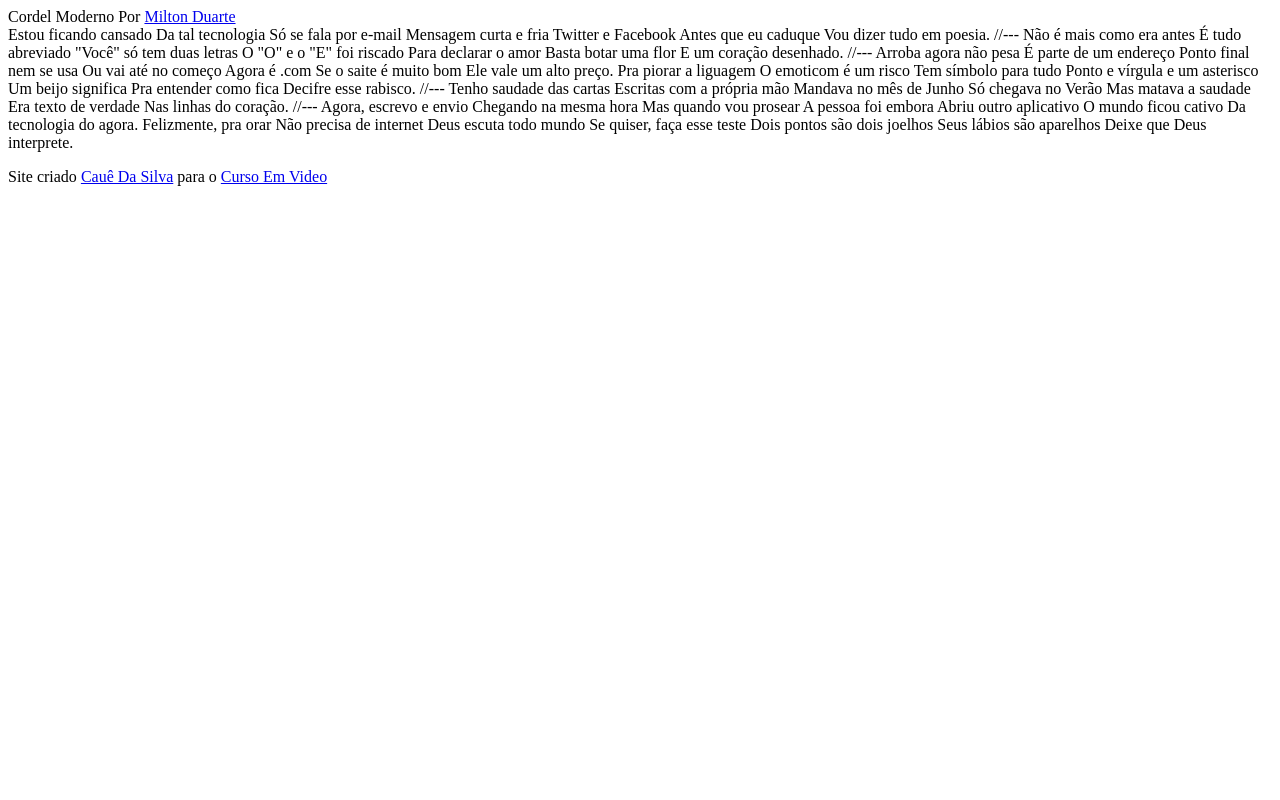
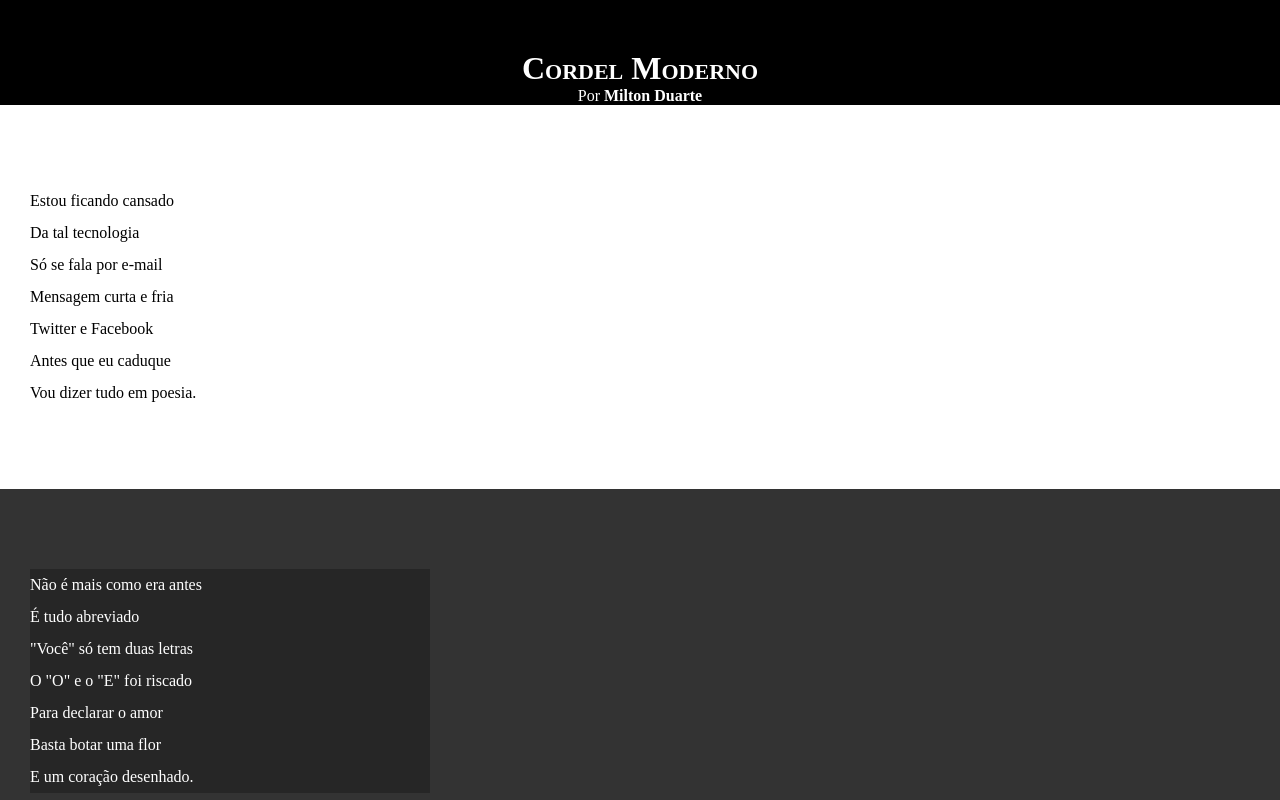
Before and after one commit to caue191106/html-css, a plain HTML site: page desafios/d12/index.html in a window 1280 px wide. Shown: the top 800 px of the page. Drawn offline with Linux system fonts and the light colour scheme.

Commit message:
atualizei o css

```diff
--- a/desafios/d12/index.html
+++ b/desafios/d12/index.html
@@ -5,76 +5,93 @@
     <meta http-equiv="X-UA-Compatible" content="IE=edge">
     <meta name="viewport" content="width=device-width, initial-scale=1.0">
     <title>Cordel Moderno</title>
+    <link rel="stylesheet" href="style.css">
 </head>
 <body>
     <header>
-        Cordel Moderno
+        <h1>Cordel Moderno</h1>
         Por <a href="https://www.recantodasletras.com.br/poesias/3186743" target="_blank">Milton Duarte</a>
     </header>
 
-    Estou ficando cansado
-    Da tal tecnologia
-    Só se fala por e-mail
-    Mensagem curta e fria
-    Twitter e Facebook
-    Antes que eu caduque
-    Vou dizer tudo em poesia.
+    <section class="normal">
+        <p>
+            Estou ficando cansado <br>
+            Da tal tecnologia <br>
+            Só se fala por e-mail <br>
+            Mensagem curta e fria <br>
+            Twitter e Facebook <br>
+            Antes que eu caduque <br>
+            Vou dizer tudo em poesia.
+        </p>
+    </section>
 
-    //---
+    <section class="imagem">
+        <p>
+            Não é mais como era antes <br>
+            É tudo abreviado <br>
+            "Você" só tem duas letras <br>
+            O "O" e o "E" foi riscado <br>
+            Para declarar o amor <br>
+            Basta botar uma flor <br>
+            E um coração desenhado.
+        </p>
+    </section>
 
-    Não é mais como era antes
-    É tudo abreviado
-    "Você" só tem duas letras
-    O "O" e o "E" foi riscado
-    Para declarar o amor
-    Basta botar uma flor
-    E um coração desenhado.
+    <section class="normal">
+        <p>
+            Arroba agora não pesa <br>
+            É parte de um endereço <br>
+            Ponto final nem se usa <br>
+            Ou vai até no começo <br>
+            Agora é .com <br>
+            Se o saite é muito bom <br>
+            Ele vale um alto preço. <br>
+        </p>
 
-    //---
+        <p>
+            Pra piorar a liguagem <br>
+            O emoticom é um risco <br>
+            Tem símbolo para tudo <br>
+            Ponto e vírgula e um asterisco <br>
+            Um beijo significa <br>
+            Pra entender como fica <br>
+            Decifre esse rabisco.
+        </p>
+    </section>
 
-    Arroba agora não pesa
-    É parte de um endereço
-    Ponto final nem se usa
-    Ou vai até no começo
-    Agora é .com
-    Se o saite é muito bom
-    Ele vale um alto preço.
+    <section class="imagem">
+        <p>
+            Tenho saudade das cartas <br>
+            Escritas com a própria mão <br>
+            Mandava no mês de Junho <br>
+            Só chegava no Verão <br>
+            Mas matava a saudade <br>
+            Era texto de verdade <br>
+            Nas linhas do coração.
+        </p>
+    </section>
 
-    Pra piorar a liguagem
-    O emoticom é um risco
-    Tem símbolo para tudo
-    Ponto e vírgula e um asterisco
-    Um beijo significa
-    Pra entender como fica
-    Decifre esse rabisco.
+    <section class="normal">
+        <p>
+            Agora, escrevo e envio <br>
+            Chegando na mesma hora <br>
+            Mas quando vou prosear <br>
+            A pessoa foi embora <br>
+            Abriu outro aplicativo <br>
+            O mundo ficou cativo <br>
+            Da tecnologia do agora.
+        </p>
 
-    //---
-
-    Tenho saudade das cartas
-    Escritas com a própria mão
-    Mandava no mês de Junho
-    Só chegava no Verão
-    Mas matava a saudade
-    Era texto de verdade
-    Nas linhas do coração.
-
-    //---
-
-    Agora, escrevo e envio
-    Chegando na mesma hora
-    Mas quando vou prosear
-    A pessoa foi embora
-    Abriu outro aplicativo
-    O mundo ficou cativo
-    Da tecnologia do agora.
-
-    Felizmente, pra orar
-    Não precisa de internet
-    Deus escuta todo mundo
-    Se quiser, faça esse teste
-    Dois pontos são dois joelhos
-    Seus lábios são aparelhos
-    Deixe que Deus interprete.
+        <p>
+            Felizmente, pra orar <br>
+            Não precisa de internet <br>
+            Deus escuta todo mundo <br>
+            Se quiser, faça esse teste <br>
+            Dois pontos são dois joelhos <br>
+            Seus lábios são aparelhos <br>
+            Deixe que Deus interprete.
+        </p>
+    </section>
 
     <footer>
         <p>Site criado <a href="https://github.com/caue191106" target="_blank">Cauê Da Silva</a> para o <a href="https://www.cursoemvideo.com/" target="_blank">Curso Em Video</a></p>
--- /dev/null
+++ b/desafios/d12/style.css
@@ -0,0 +1,66 @@
+@charset "UTF-8";
+
+* {
+    margin: 0px;
+    padding: 0px;
+}
+
+html, body {
+    min-height: 100vh;
+    background-color: darkgray;
+}
+
+header {
+    background-color: black;
+    color: white;
+    text-align: center;
+}
+
+header > h1 {
+    padding-top: 50px;
+    font-variant: small-caps;
+}
+
+header > p {
+    padding-bottom: 50px;
+}
+
+header a, footer a {
+    color: white;
+    text-decoration: none;
+    font-weight: bolder;
+}
+
+header a:hover, footer a:hover {
+    color: #D1D1D1;
+    transition: all 0.3s;
+}
+
+section {
+    padding-top: 10vh;
+    padding-bottom: 10vh;
+    line-height: 2em;
+    padding-left: 30px;
+}
+
+section.normal {
+    background-color: white;
+    color: black;
+}
+
+section.imagem {
+    background-color: rgb(51, 51, 51);
+    color: white;
+}
+
+section.imagem > p {
+    width: 400px;
+    background-color: rgba(0, 0, 0, 0.253);
+}
+
+footer {
+    background-color: black;
+    color: white;
+    text-align: center;
+    padding: 10px;
+}
```
